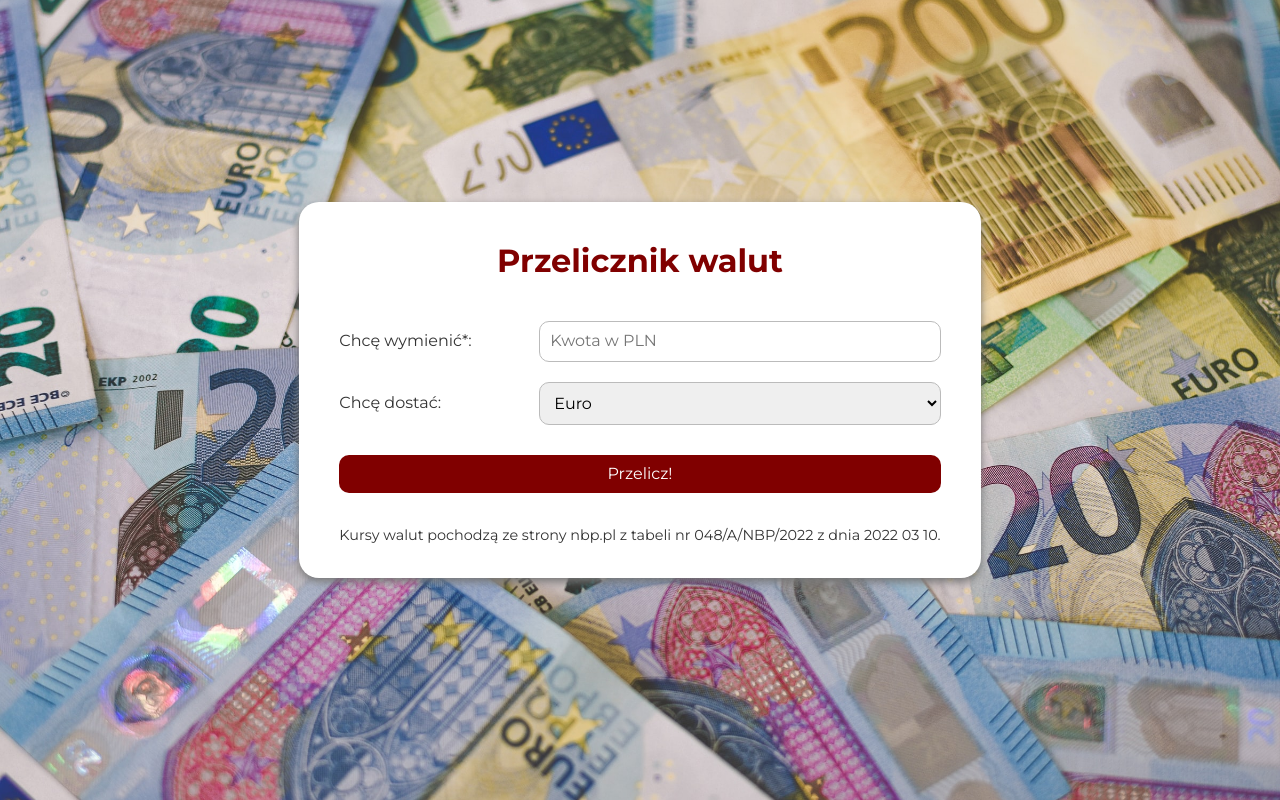
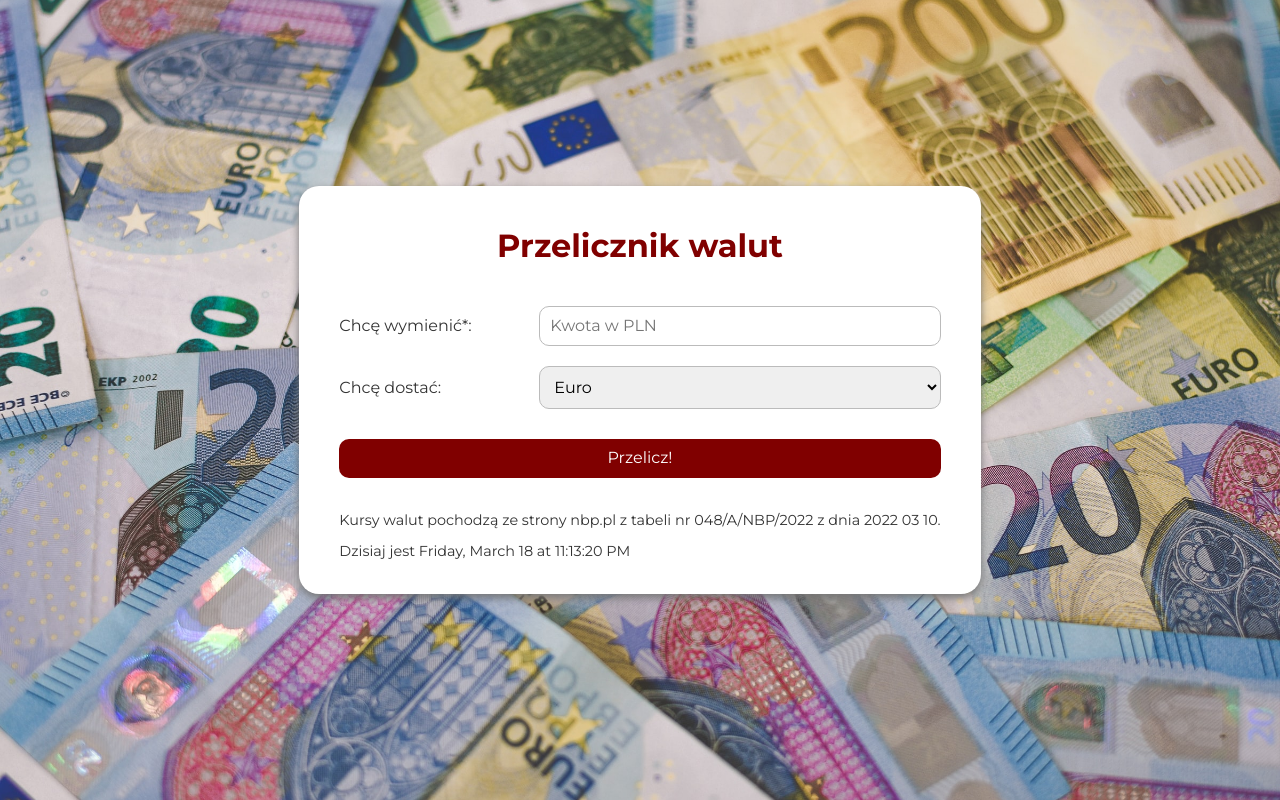
Before and after one commit to mariusz-smajdor/currency-converter-react, a React (Create React App) app: page / in a window 1280 px wide. Built offline with nearby package versions, Linux system fonts and the light colour scheme.

Commit message:
added clock into info component

```diff
--- a/src/components/Info/index.js
+++ b/src/components/Info/index.js
@@ -1,6 +1,28 @@
+import { useState, useEffect } from "react"
 import "./style.css"
 
+const formatDate = date => date.toLocaleString(undefined, {
+  weekday: "long",
+  day: "numeric",
+  month: "long",
+  hour: "2-digit",
+  minute: "2-digit",
+  second: "2-digit"
+})
+
 const Info = props => {
+  const [date, setDate] = useState(new Date())
+
+  useEffect(() => {
+    const dateInterval = setInterval(() => {
+      setDate(new Date())
+    }, 1_000)
+
+    return () => {
+      clearInterval(dateInterval)
+    }
+  }, [])
+
   return (
     <section className="info">
       <p className="info__result">{props.result && `${props.result.sourceAmount} PLN = ${props.result.targetAmount} ${props.result.currency}`}</p>
@@ -8,6 +30,10 @@ const Info = props => {
         Kursy walut pochodzą ze strony nbp.pl z tabeli nr
         048/A/NBP/2022 z dnia 2022 03 10.
       </p>
+      <p className="info__date">
+        Dzisiaj jest {" "}
+        {formatDate(date)}
+      </p>
     </section>
   )
 }
--- a/src/components/Info/style.css
+++ b/src/components/Info/style.css
@@ -1,5 +1,4 @@
 .info {
-  text-align: center;
   margin-top: 20px;
 }
 
@@ -10,4 +9,9 @@
 .info__result {
   font-size: 1.5rem;
   color: maroon;
+  text-align: center;
 }
+
+.info__date {
+  font-size: 0.9rem;
+}
```
